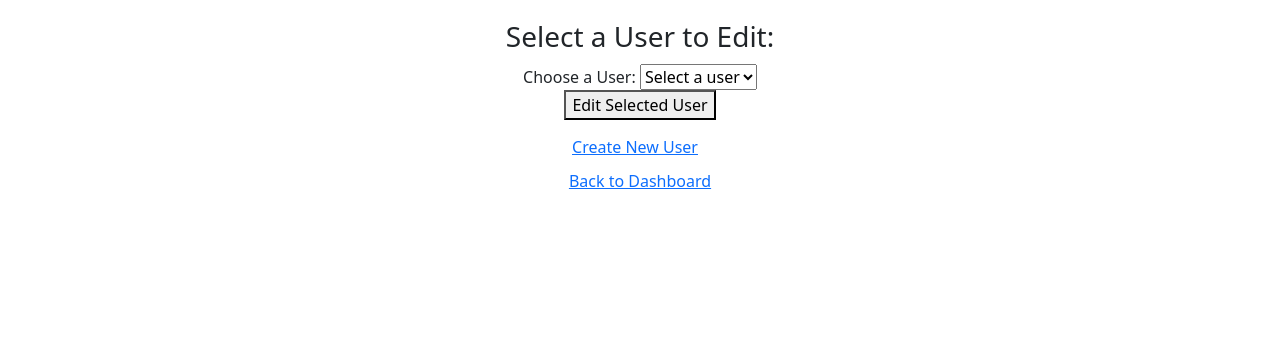
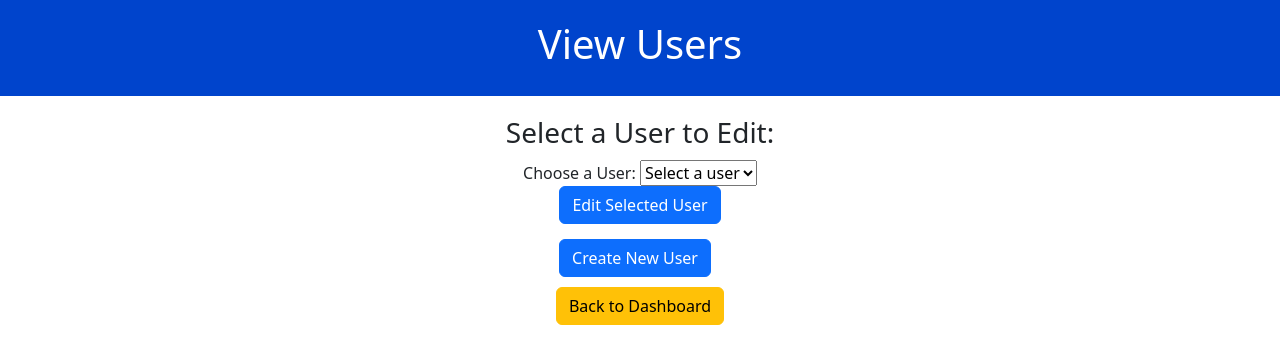
Before and after one commit to slkirby22/CAPSTONE-Password-Manager, a Flask app: page /view_users in a window 1280 px wide. Shown: the top 364 px of the page. Run offline with Flask 3, Linux system fonts and the light colour scheme; the visitor is signed in with stand-in values (Sample User, id 1); data comes from the database, SQL or seed files in the repository; parts of the project's set-up code (start-up, migrations or seed data) failed here and were passed over; some libraries are stand-ins or nearby versions.

Commit message:
UI Finishes and Fixing Update Password Error
Added Bootstrap to view_users page.
Fixed error on update password call (wrong function was being called).

```diff
--- a/static/css/styles.css
+++ b/static/css/styles.css
@@ -110,6 +110,17 @@ th, td {
     border-collapse: collapse;
 }
 
+.user-details {
+    margin-top: 10px;
+    padding: 10px;
+    border: solid 1px #ddd !important;
+    border-radius: 8px;
+}
+
+#view-users-button-container {
+    text-align: center;
+}
+
 footer {
     text-align: center;
     padding: 10px;
--- a/templates/dashboard.html
+++ b/templates/dashboard.html
@@ -33,9 +33,12 @@
 
                     {% if selected_password %}
                         <div class="password-form">
-                            <form action="{{ url_for('select_password_for_edit_route', service=selected_password.service_name) }}" method="POST">
+                            <form action="{{ url_for('update_password_route', service=selected_password.service_name) }}" method="POST">
                                 <input type="hidden" name="csrf_token" value="{{ csrf_token() }}">
                                 <input type="hidden" name="pw_id" value="{{ selected_password.id }}">
+                                <div class="form-row">
+                                    <label for="service" class="form-label"><h3>Service: {{selected_password.service_name}}</h3></label>
+                                </div>
                                 <div class="form-row">
                                     <label for="username" class="form-label">Username:</label>
                                     <input type="text" class="form-control form-control-custom" name="username" placeholder="New username" value="{{ selected_password.username }}" autocomplete="off" required>
--- a/templates/view_users.html
+++ b/templates/view_users.html
@@ -5,6 +5,9 @@
         <link rel="stylesheet" href="{{ url_for('static', filename='bootstrap/css/bootstrap.min.css') }}">
     </head>
     <body>
+        <header>
+            <h1>View Users</h1>
+        </header>
         <main>
             <section>
                 <h3>Select a User to Edit:</h3>
@@ -19,12 +22,12 @@
                             {% endif %}
                         {% endfor %}
                     </select>
-                    <button type="submit">Edit Selected User</button>
+                    <button type="submit" class="btn btn-primary">Edit Selected User</button>
                 </form>
             </section>
 
             {% if selected_user %}
-            <section>
+            <section class="user-details">
                 <h3>Edit User Details:</h3>
                 <form action="{{ url_for('update_user_route', user_id=selected_user.id) }}" method="POST">
                     <input type="hidden" name="csrf_token" value="{{ csrf_token() }}">
@@ -51,14 +54,14 @@
                         <label>Role: {{ selected_user.role }}</label><br>
                     {% endif %}
 
-                    <button type="submit">Update User</button>
+                    <button type="submit" class="btn btn-warning">Update User</button>
                 </form>
 
                 {% if session.username != selected_user.username %}
                 <form action="{{ url_for('delete_user_route', user_id=selected_user.id) }}" method="post">
                     <input type="hidden" name="csrf_token" value="{{ csrf_token() }}">
                     <input type="hidden" name="user_id" value="{{ selected_user.id }}">
-                    <button type="submit">Delete</button>
+                    <button type="submit" class="btn btn-danger">Delete</button>
                 </form>
                 {% endif %}
 
@@ -67,7 +70,7 @@
                         <form action="{{ url_for('unlock_account_route', user_id=selected_user.id) }}" method="post">
                             <input type="hidden" name="csrf_token" value="{{ csrf_token() }}">
                             <input type="hidden" name="user_id" value="{{ selected_user.id }}">
-                            <button type="submit">Unlock Account</button>
+                            <button type="submit" class="btn btn-warning">Unlock Account</button>
                         </form>
                     {% endif %}
                 {% endif %}
@@ -86,16 +89,16 @@
             </section>
             {% endif %}
 
-
+            <div id="view-users-button-container">
                 <section id="user-management">
                     {% if user_role == 'manager' or 'admin' %}
-                    <a href="{{ url_for('create_user_route') }}">Create New User</a>
+                        <a href="{{ url_for('create_user_route') }}" class="btn btn-primary">Create New User</a>
                     {% endif %}
                 </section>
-
                 <section id="back-to-dashboard">
-                <a href="{{ url_for('dashboard_route') }}">Back to Dashboard</a>
+                    <a href="{{ url_for('dashboard_route') }}" class="btn btn-warning">Back to Dashboard</a>
                 </section>
+            </div>
         </main>
         <script src="https://code.jquery.com/jquery-3.6.0.min.js"></script>
         <script src="{{ url_for('static', filename='bootstrap/js/bootstrap.min.js') }}"></script>
```
Lines whose indentation alone changed are shown as unchanged.
